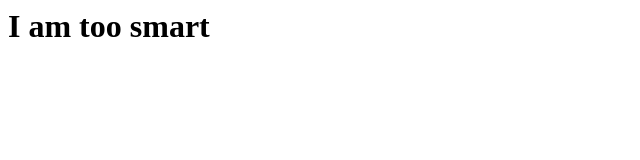
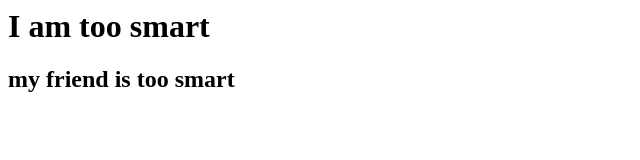
Before and after one commit to RabiaShabbir1/sabd, a plain HTML site: page index.html in a window 1280 px wide. Shown: the whole page, without its empty margins (0-640 px from the left). Drawn offline with Linux system fonts and the light colour scheme.

Commit message:
my first commit

```diff
--- a/index.html
+++ b/index.html
@@ -8,6 +8,7 @@
 <body>
     <head>
         <h1>I am too smart</h1>
+        <h2>my friend is too smart</h2>
     </head>
 </body>
 </html>
```
